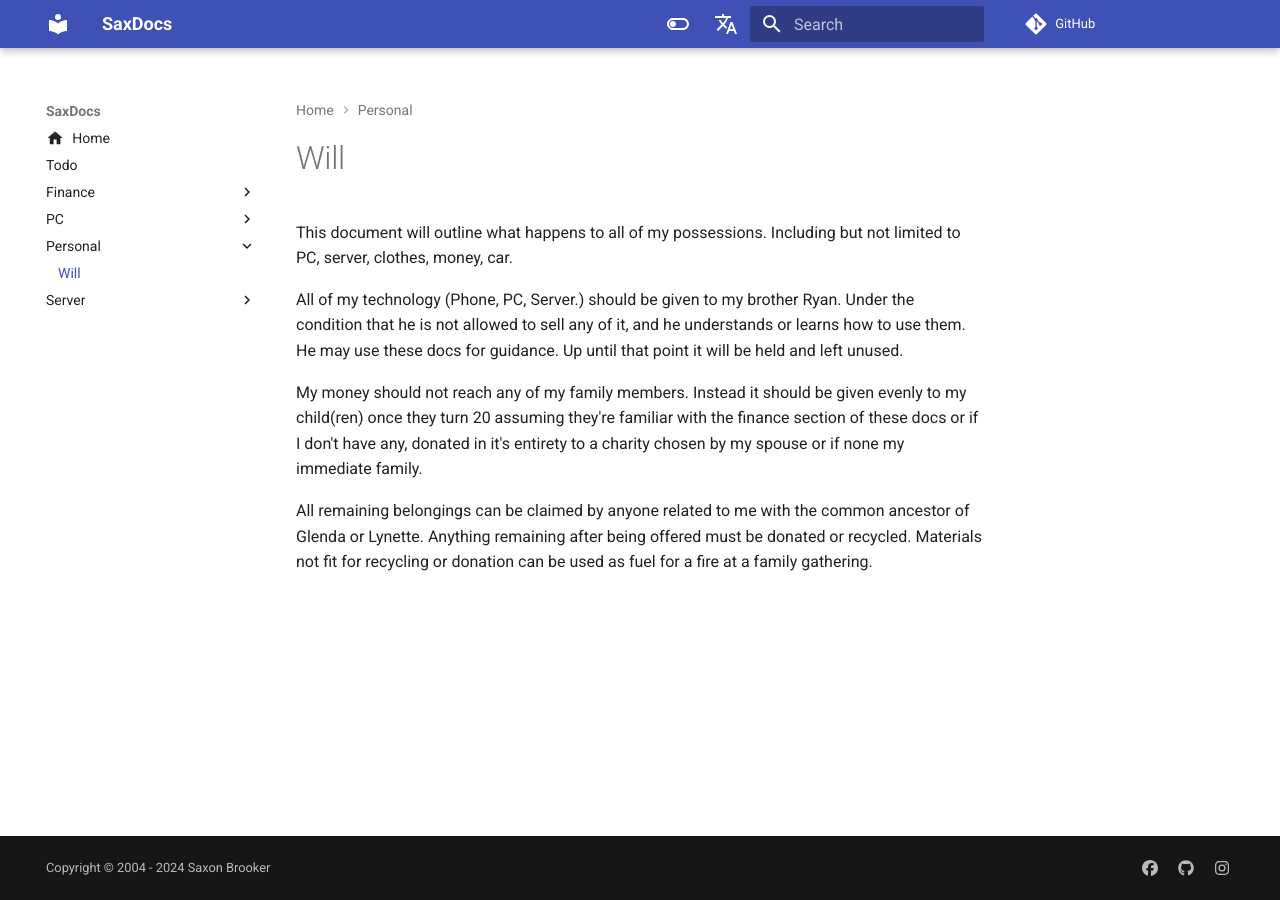
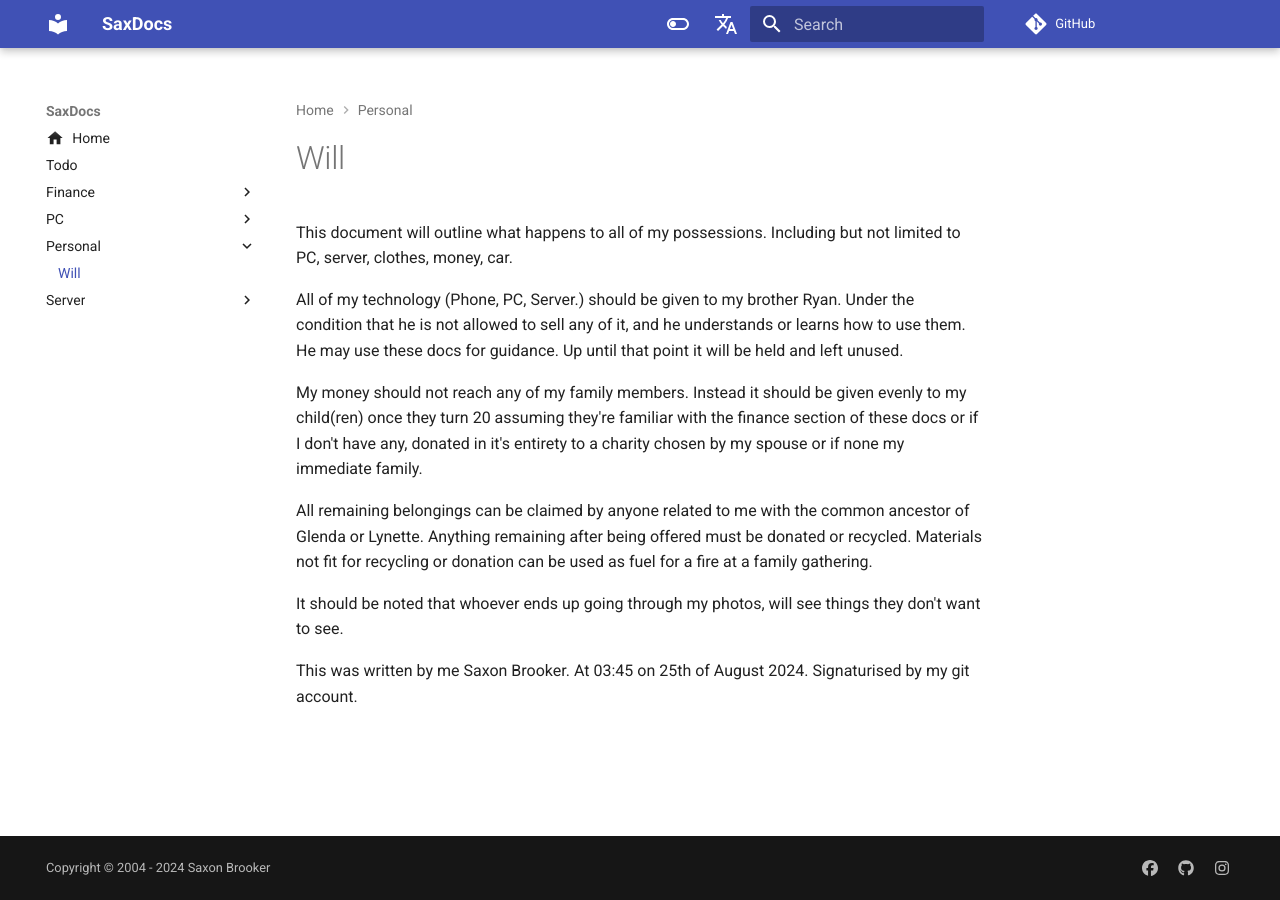
Before and after one commit to saxobroko/SaxDocs, an MkDocs documentation site: the page built from docs/Personal/will.md, in a window 1280 px wide. Built offline with MkDocs 1.6.1 and Material for MkDocs 9.7.7, drawn with Linux system fonts in a browser that asks for light colours; comment, search, counter and statistics services are not loaded.

Commit message:
Update will.md

```diff
--- a/docs/Personal/will.md
+++ b/docs/Personal/will.md
@@ -5,3 +5,7 @@
 My money should not reach any of my family members. Instead it should be given evenly to my child(ren) once they turn 20 assuming they're familiar with the finance section of these docs or if I don't have any, donated in it's entirety to a charity chosen by my spouse or if none my immediate family.
 
 All remaining belongings can be claimed by anyone related to me with the common ancestor of Glenda or Lynette. Anything remaining after being offered must be donated or recycled. Materials not fit for recycling or donation can be used as fuel for a fire at a family gathering.
+
+It should be noted that whoever ends up going through my photos, will see things they don't want to see.
+
+This was written by me Saxon Brooker. At 03:45 on 25th of August 2024. Signaturised by my git account.
```
